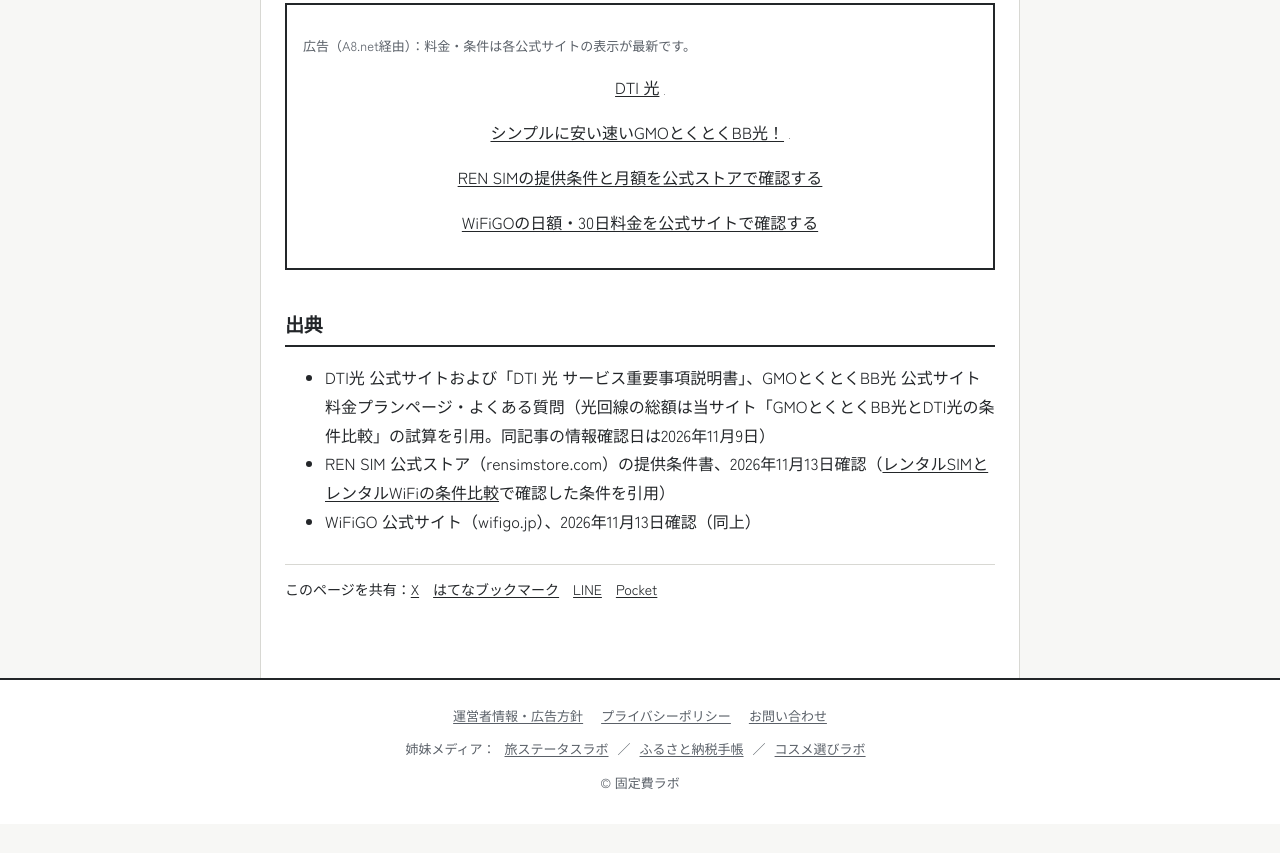
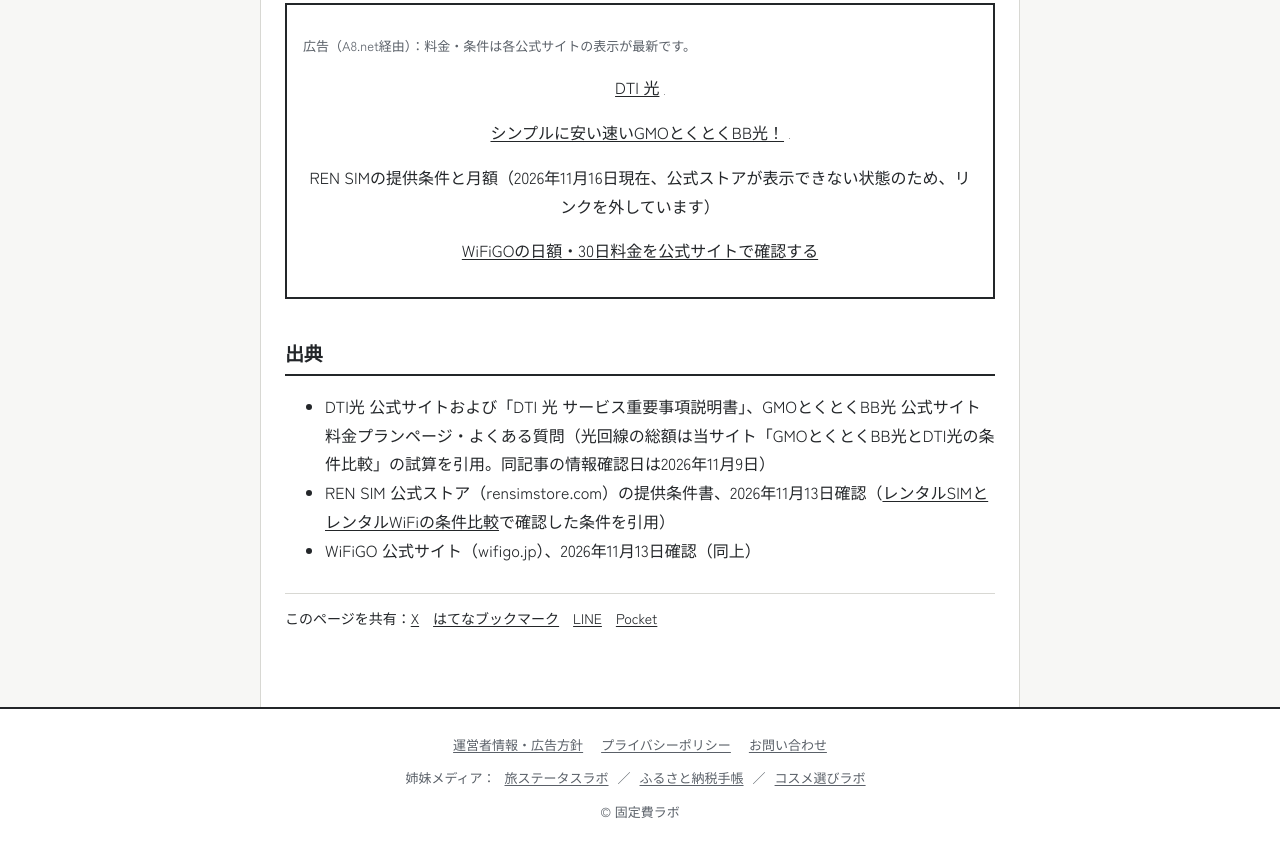
Before and after one commit to miv1982biz-sketch/koteihi-site, a plain HTML site: page articles/hikari-vs-mobile-wifi.html in a window 1280 px wide. Shown: the part 4066-4919 px from the top of the page. Before the commit the page ends 4890 px from the top, so only its background shows below. Drawn offline with Linux system fonts and the light colour scheme; grey boxes are pictures that could not be loaded.

Commit message:
Remove REN SIM links: official store returns 404 (checked 2026-11-16)

```diff
--- a/articles/hikari-vs-mobile-wifi.html
+++ b/articles/hikari-vs-mobile-wifi.html
@@ -130,7 +130,7 @@
 <img border="0" width="1" height="1" src="https://www16.a8.net/0.gif?a8mat=4BGGBI+DRY3OY+1QFI+354KNM" alt=""></p>
 <p><a href="https://px.a8.net/svt/ejp?a8mat=4BGGBI+DPKD9U+50+6M5TEQ" rel="nofollow">シンプルに安い速いGMOとくとくBB光！</a>
 <img border="0" width="1" height="1" src="https://www14.a8.net/0.gif?a8mat=4BGGBI+DPKD9U+50+6M5TEQ" alt=""></p>
-<p><a href="https://px.a8.net/svt/ejp?a8mat=4BGGBI+ECSBEQ+57X0+HV7V6" rel="nofollow">REN SIMの提供条件と月額を公式ストアで確認する</a></p>
+<p>REN SIMの提供条件と月額（2026年11月16日現在、公式ストアが表示できない状態のため、リンクを外しています）</p>
 <p><a href="https://px.a8.net/svt/ejp?a8mat=4BGGBI+C08RIA+2W74+HV7V6" rel="nofollow">WiFiGOの日額・30日料金を公式サイトで確認する</a></p>
 </div>
 
```
